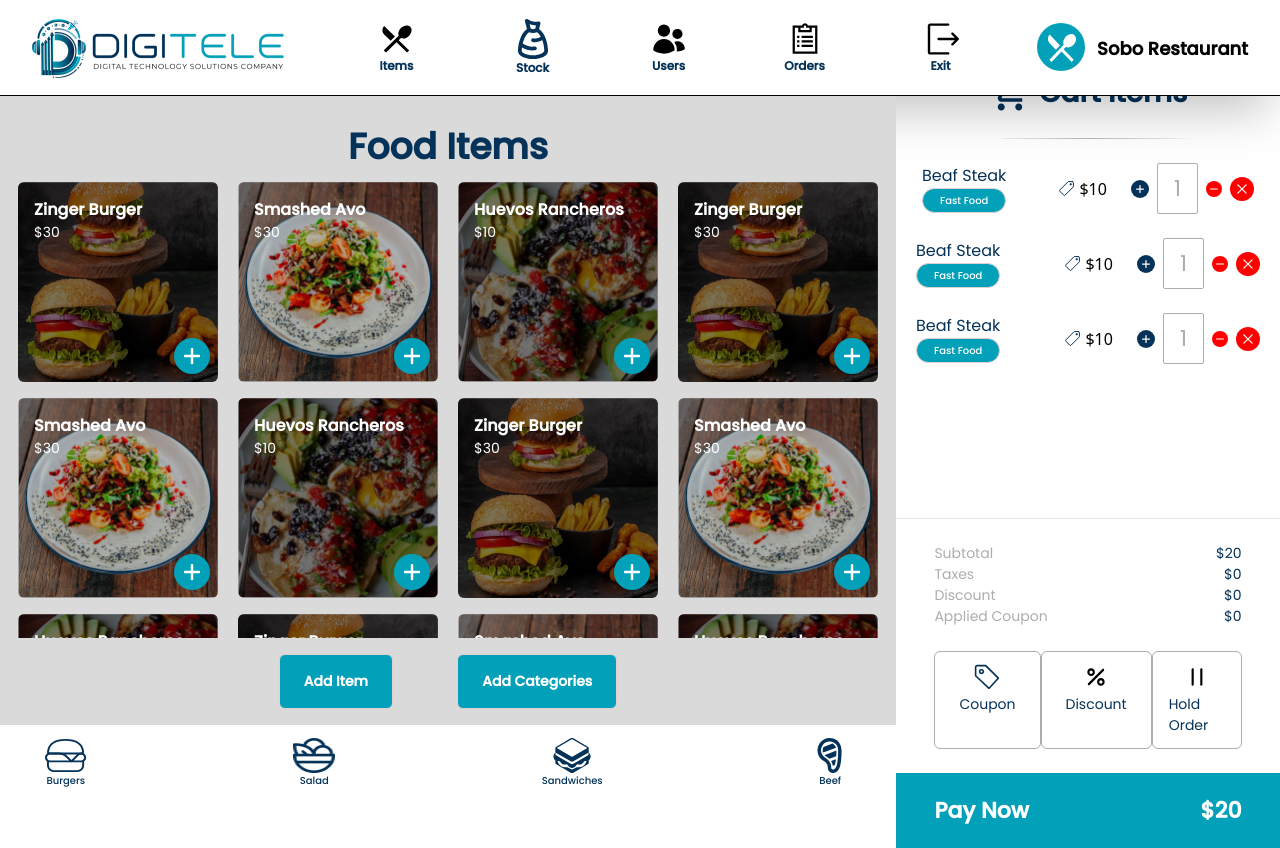
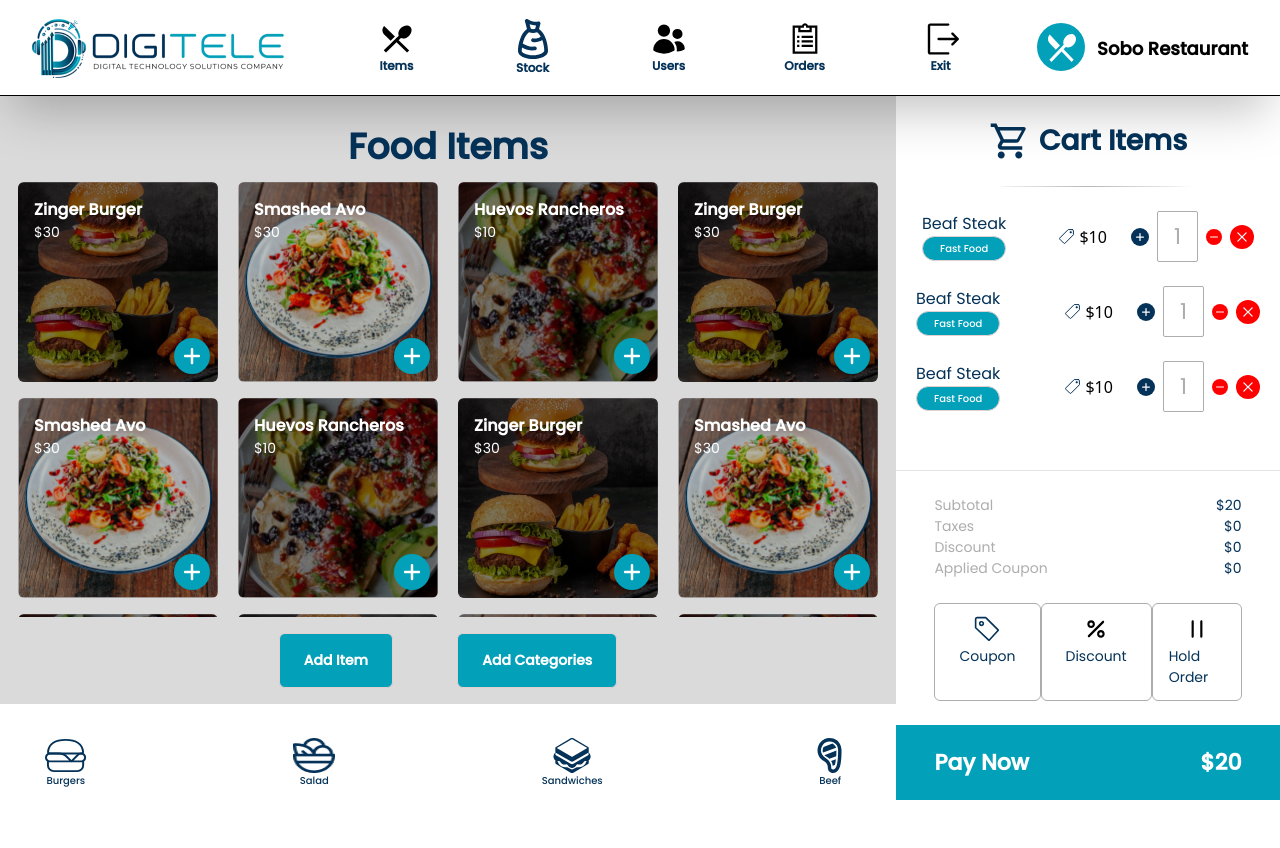
Before and after one commit to Anus-Ali-Khan/Digitelle-POS-Software, a React (Vite) app in the folder apps/digitele-frontend/: page /orders in a window 1280 px wide. After the commit the page ends 800 px from the top, so only its background shows below. Built offline with nearby package versions, Linux system fonts and the light colour scheme; what @nx/react would draw is missing.

Commit message:
Boiler plate changes

```diff
--- a/apps/digitele-frontend/src/components/Restaurant/BottomTab.tsx
+++ b/apps/digitele-frontend/src/components/Restaurant/BottomTab.tsx
@@ -12,6 +12,7 @@ const BottomTab = () => {
         <img
           src={BurgerBottom}
           className="w-[42px] h-[35px] max-[769px]:w-[35px]  "
+          alt='burgerBottom'
         />
         <p className="font-[500] text-[10px] font-poppins text-Primary">
           Burgers
@@ -21,6 +22,7 @@ const BottomTab = () => {
         <img
           src={Salad}
           className="w-[42px] h-[35px] max-[769px]:w-[35px] "
+          alt='salad'
         />
         <p className="font-[500] text-[10px] font-poppins text-Primary">
           Salad
@@ -29,6 +31,7 @@ const BottomTab = () => {
       <div className="flex flex-col items-center">
         <img
           src={Sandwiches}
+          alt='sandwiches'
           className="w-[42px] h-[35px] max-[769px]:w-[35px] "
         />
         <p className="font-[500] text-[10px] font-poppins text-Primary">
@@ -38,6 +41,7 @@ const BottomTab = () => {
       <div className="flex flex-col items-center">
         <img
           src={Beef}
+          alt='beef'
           className="w-[42px] h-[35px] max-[769px]:w-[35px]"
         />
         <p className="font-[500] text-[10px] font-poppins text-Primary">Beef</p>
--- a/apps/digitele-frontend/src/components/Restaurant/CartItems.tsx
+++ b/apps/digitele-frontend/src/components/Restaurant/CartItems.tsx
@@ -23,7 +23,7 @@ const CartItems = ({ isCartOpen, setIsCartOpen }: CartItemProps) => {
   };
   return (
     <div
-      className={`flex flex-col mt-12 justify-between h-full bg-white max-[321px]:rounded-md`}
+      className={`flex flex-col pt-24 justify-between h-full bg-white max-[321px]:rounded-md`}
     >
       {isCartOpen && (
         <RxCross2
--- a/apps/digitele-frontend/src/components/Restaurant/FoodItems.tsx
+++ b/apps/digitele-frontend/src/components/Restaurant/FoodItems.tsx
@@ -15,11 +15,11 @@ const FoodItems: FC<FoodItemProps> = ({ isCartOpen, setIsCartOpen }) => {
   const navigate = useNavigate();
 
   return (
-    <div className="bg-gray h-[calc(100vh-(96px+75px))] flex flex-col items-center max-[769px]:h-[calc(100vh-(64px+60px))] relative mt-24 ">
+    <div className="bg-gray h-[calc(100vh-(96px))] flex flex-col items-center max-[769px]:h-[calc(100vh-(64px+60px))] relative pt-24 -z-10 ">
       <p className="text-Primary font-poppins font-[700] text-[36px] mt-6">
         Food Items
       </p>
-      <div className="flex flex-wrap px-4 justify-around gap-4 mt-2 overflow-y-scroll">
+      <div className="flex flex-wrap px-4 justify-around gap-4 mt-2 overflow-y-auto">
         {foodItemsList.map((item) => (
           <div
             style={{ backgroundImage: `url(${item.img})` }}
--- a/apps/digitele-frontend/src/components/Restaurant/Navbar.tsx
+++ b/apps/digitele-frontend/src/components/Restaurant/Navbar.tsx
@@ -9,10 +9,11 @@ const Navbar = () => {
   const [open, setOpen] = useState<boolean>(false);
 
   return (
-    <div className="bg-white px-4 shadow-2xl border-b h-24 fixed w-full max-[1025px]:px-2 max-[769px]:py-1 max-[769px]:h-16 max-[426px]:px-1">
+    <div className="bg-white px-4 shadow-2xl border-b h-24 fixed w-full max-[1025px]:px-2 max-[769px]:py-1 max-[769px]:h-16 max-[426px]:px-1 z-10">
       <div className="flex items-center justify-between relative ">
         <img
           src={Logo}
+          alt="logo"
           className="h-[67px] w-[286px] max-[769px]:h-[50px] max-[769px]:w-[200px] max-[321px]:w-[100px] max-[321px]:h-[20px] max-[321px]:hidden"
         />
         <div className="flex items-center gap-10 max-[1025px]:gap-2 max-[769px]:hidden">
--- a/apps/digitele-frontend/src/pages/Restaurant/AddItems.tsx
+++ b/apps/digitele-frontend/src/pages/Restaurant/AddItems.tsx
@@ -10,10 +10,10 @@ import CustomButton from "../../components/Restaurant/CustomButton";
 
 const AddItems = () => {
   return (
-    <div className="bg-Secondary min-h-screen pt-16  max-h-fit  w-screen flex items-center justify-center max-[769px]:pt-18 ">
+    <div className="bg-Secondary min-h-screen pt-20  max-h-fit  w-screen flex items-center justify-center max-[769px]:pt-18 ">
       <form className="bg-white h-fit w-[32rem] rounded-xl flex flex-col items-center justify-center  py-6 max-[768px]:w-[26rem] max-[769px]:my-6 max-[426px]:w-[22rem] max-[321px]:w-[18rem]">
-        <img src={Logo} className="max-[768px]:h-14 max-[321px]:h-12" />
-        <img src={Divider} className="mt-4" />
+        <img src={Logo} alt="logo" className="max-[768px]:h-14 max-[321px]:h-12" />
+        <img src={Divider} alt="divider" className="mt-4" />
         <h1 className="text-4xl font-bold  font-poppins mt-4 max-[768px]:text-2xl">
           Add Item
         </h1>
--- a/apps/digitele-frontend/src/pages/Restaurant/Orders.tsx
+++ b/apps/digitele-frontend/src/pages/Restaurant/Orders.tsx
@@ -6,7 +6,7 @@ import FoodItems from "../../components/Restaurant/FoodItems";
 const Orders = () => {
   const [isCartOpen, setIsCartOpen] = useState<boolean>(false);
   return (
-    <div className="flex justify-between items-between w-full">
+    <div className="flex justify-between items-between w-full min-h-[calc(100vh)]">
       <div className="flex flex-col basis-[70%] justify-between w-full max-[769px]:basis-[100%]">
         <FoodItems setIsCartOpen={setIsCartOpen} isCartOpen={isCartOpen} />
         <BottomTab />
```
Also changed, not shown: 1 other file (tests, documents, lock files or other folders).
